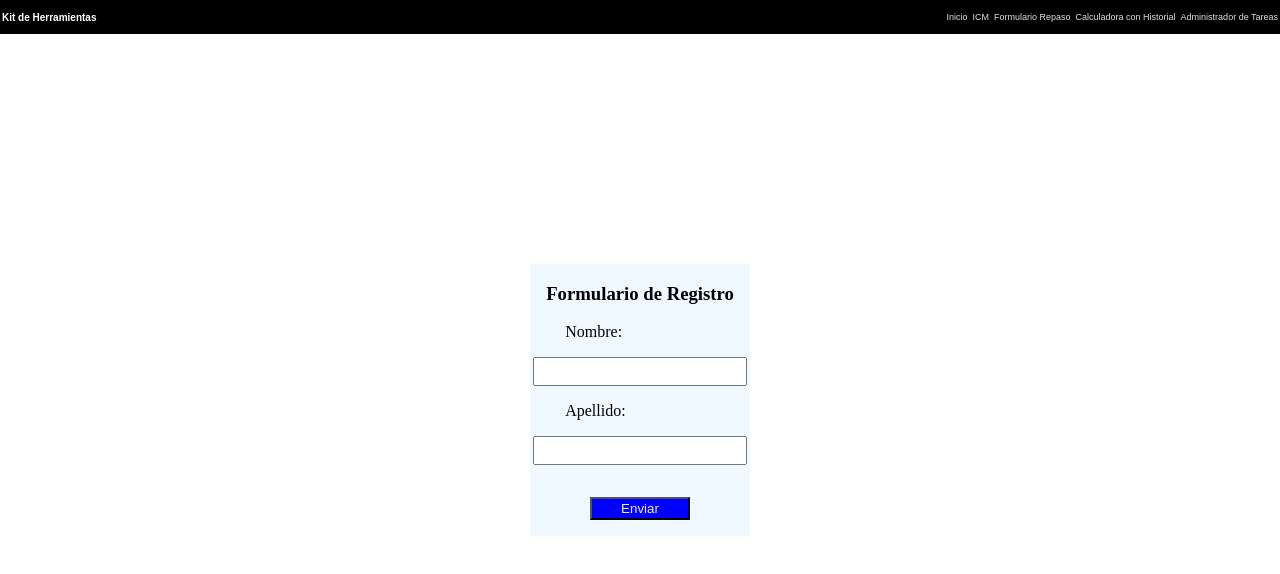
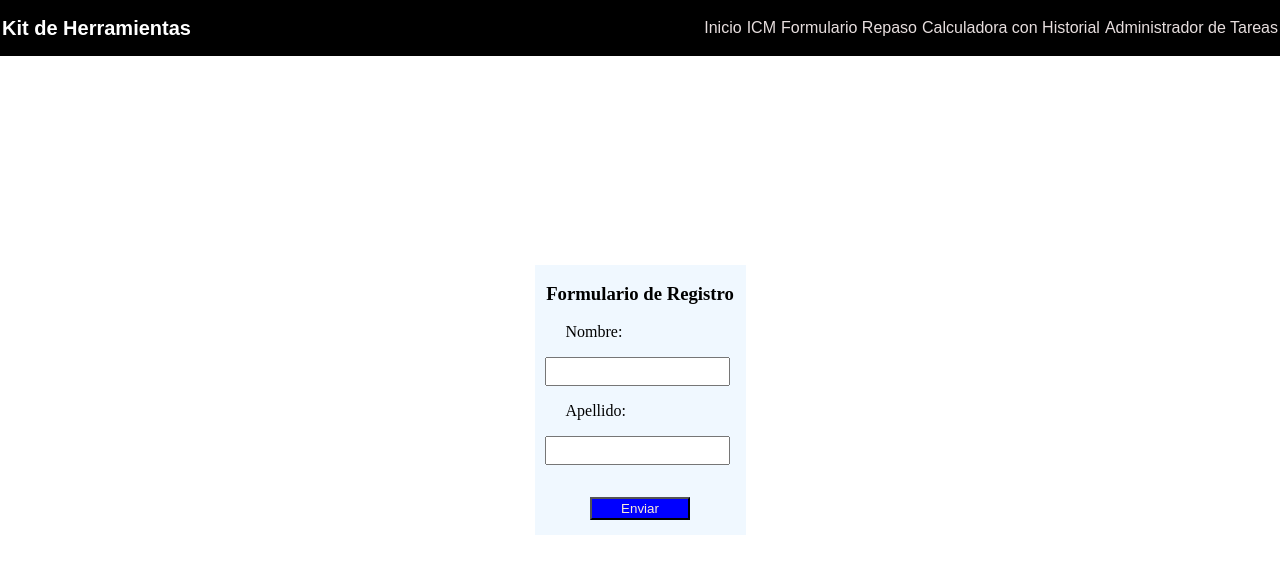
Before and after one commit to ingHaroldRico/kit-de-herramientas, a plain HTML site: page indexFormularioRepaso.html in a window 1280 px wide. Drawn offline with Linux system fonts and the light colour scheme.

Commit message:
cambioooo

```diff
--- a/styles/header.css
+++ b/styles/header.css
@@ -9,7 +9,7 @@
 }
 .logo{
     color: white;
-    font-size: 10px;
+    font-size: 20px;
     font-weight: bold;
     background-color: black;
 }
@@ -39,7 +39,7 @@ header{
     z-index: 10;
     background: rgba(0, 0, 0, 5);
     font-family: Arial, Helvetica, sans-serif;
-    font-size: 9px;
+    font-size: 16px;
     width: 100%;
     padding:3px;
     margin: 0;
--- a/styles/stylesCalculadora.css
+++ b/styles/stylesCalculadora.css
@@ -1,8 +1,7 @@
 body{
     flex-direction: column;
-    justify-content: flex-start;
+    justify-content: center;
     background: linear-gradient(to left , rgb(190, 114, 114), red);
-    margin-bottom: 1000px;
     flex-wrap: wrap;
 }
 .principal{
--- a/styles/stylesFormulario.css
+++ b/styles/stylesFormulario.css
@@ -14,11 +14,11 @@
     justify-content: center;
     align-items: center;
     background-color: aliceblue;
-    min-height: 180px;
-    min-width: 220px;
+    max-height: 250px;
+    max-width: 350px;
     gap:0px;
     flex-direction: column;
-    padding: 0px;
+    padding: 10px;
 
 
 }
@@ -35,7 +35,7 @@ button:hover{
     cursor: pointer;
 }
 input{
-     width: 200px;
+     width: 90%;
      padding: 5px;
      transition: 3s;
 }
@@ -45,6 +45,6 @@ input:hover{
     cursor: pointer;
 }
 span{
-    width: 90%;
+    width: 100%;
     margin-left: 22%;
 }
--- a/styles/stylesIcm.css
+++ b/styles/stylesIcm.css
@@ -15,7 +15,7 @@ body{
     max-height: 450px;
     border-color:  black;
     padding: 2px 5px 2px 5px;
-    gap: 1px;
+    gap: 10px;
 
 }
 
--- a/styles/stylesTareas.css
+++ b/styles/stylesTareas.css
@@ -24,12 +24,10 @@ body{
 .conteo{
     display: flex;
     flex-direction: row;
-    justify-content: center;
-    justify-items: center;
+    justify-content: space-between;
+    align-self: center ;
     color: white;
     width: 100%;
-    gap: 70px;
-
 }
 .advertencia{
     transition: color 2s padding 2s margin 2s;
--- a/styles/syylesIndex.css
+++ b/styles/syylesIndex.css
@@ -10,4 +10,5 @@ main{
     width: 100%;
     border: 5px solid white;
     border-radius: 10px;
+    margin-top: 30px;
 }
```
Also changed, not shown: indexIcm.html (+2 -2 lines), indexTareas.html (+4 -1 lines).
